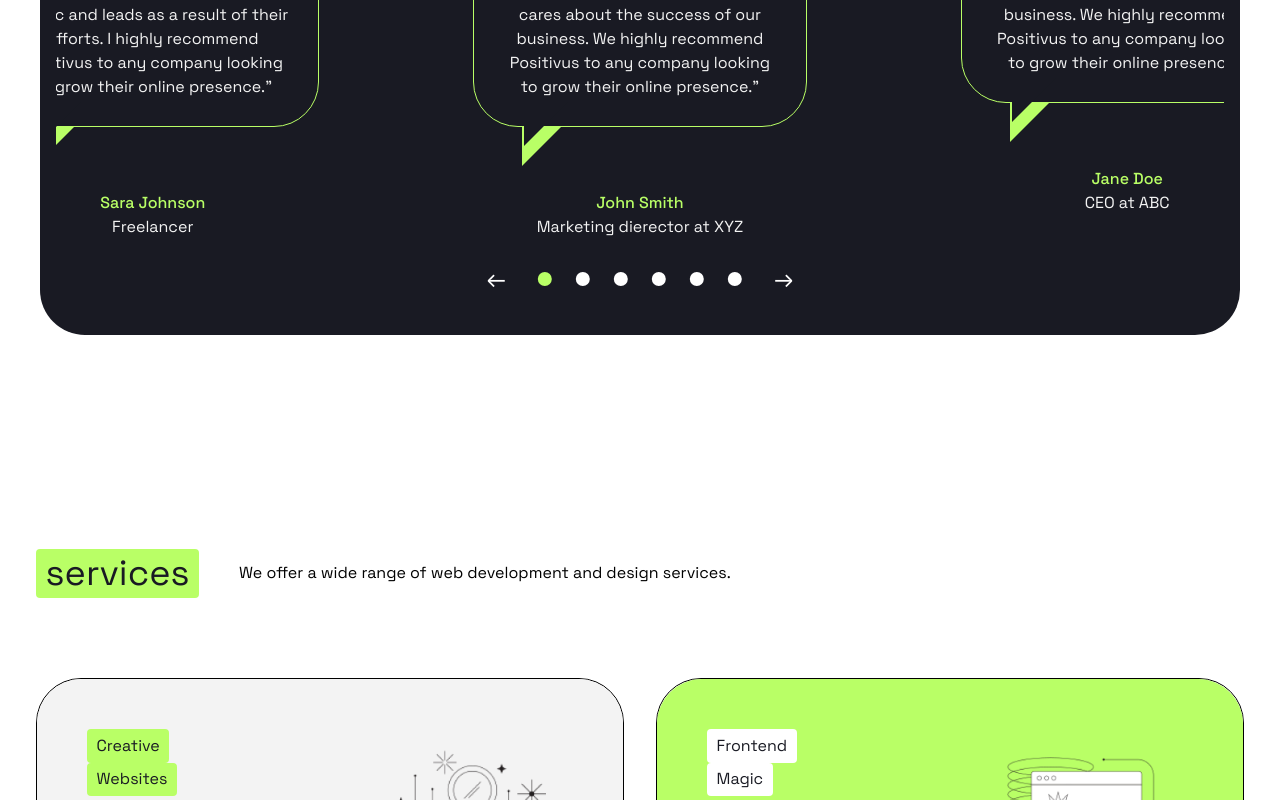
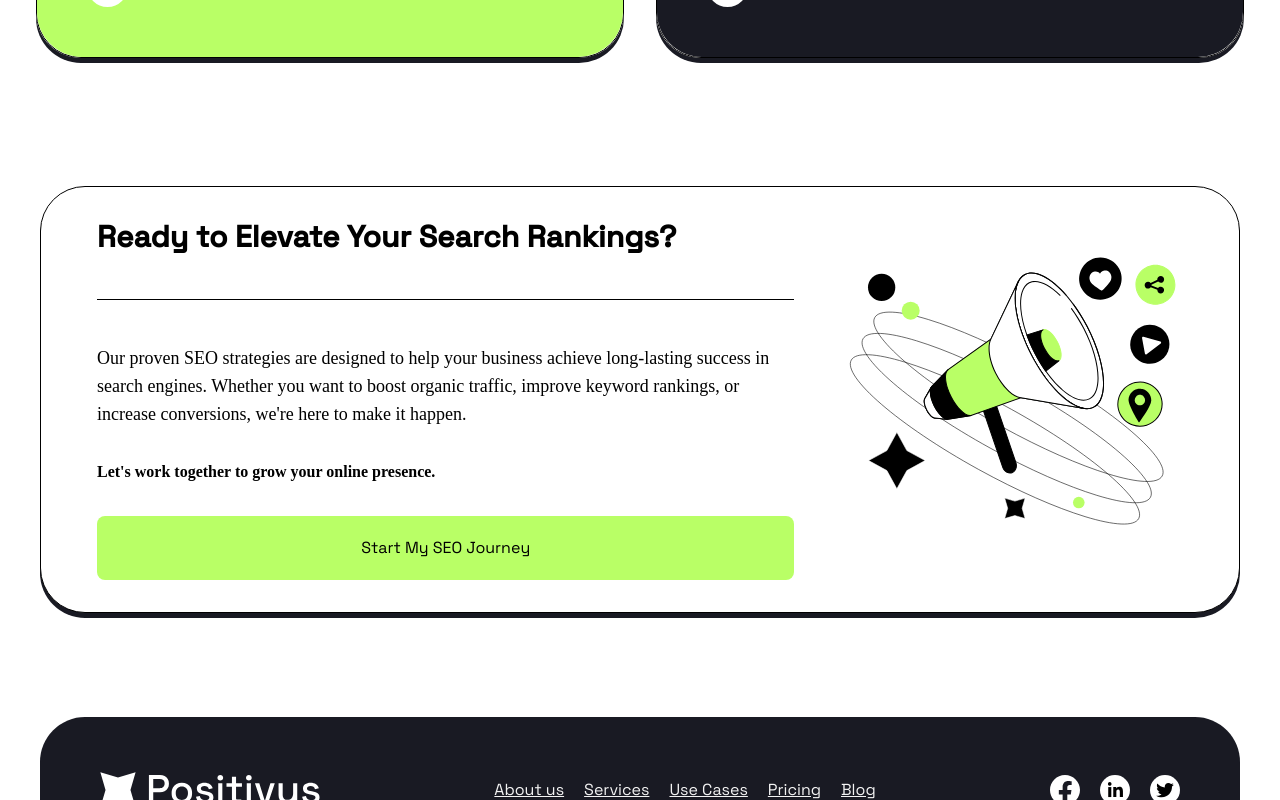
Before and after one commit to HasanAkhonda/positivus-landing-page, a Next.js app: page /services in a window 1280 px wide. Shown: the part 2660-3460 px from the top of the page. Built offline with nearby package versions, Linux system fonts and the light colour scheme.

Commit message:
last section remaining

```diff
--- a/app/services/page.tsx
+++ b/app/services/page.tsx
@@ -6,6 +6,8 @@ import ServiceHero from '@/components/ServiceHero'
 import Services from '@/components/Services'
 import Testimonials from '@/components/Testimonials'
 import CaseStudies from '@/components/CaseStudies'
+import OtherServices from '@/components/OtherServices'
+import ElevateRanking from '@/components/ElevateRanking'
 
 
 const page = () => {
@@ -14,10 +16,8 @@ const page = () => {
             <ServiceHero />
             <SearchOptimization />
             <UseCase/>
-            <CaseStudies />
-            <Testimonials />
-            <Services />
-            <JoinTeam />
+             <OtherServices />
+            <ElevateRanking/>
 
         </div>
     )
--- /dev/null
+++ b/components/ElevateRanking.tsx
@@ -0,0 +1,46 @@
+import React from 'react'
+import Section from './Section'
+import Image from 'next/image'
+import joinUsImage from '../public/pics/hero.svg'
+const ElevateRanking = () => {
+    return (
+        <div className='  pt-12 pb-12 md:pb-24 container'>
+            <Section>
+                <div className='rounded-[45px] border border-dark shadow-[0px_5px_0px_#191a23] bg-white  text-black overflow-hidden my-2 w-full p-8 sm:px-14 h-auto  flex flex-col-reverse lg:flex-row justify-center  lg:justify-start items-center gap-8 sm:gap-10'>
+
+                    <div className='   w-full flex flex-col gap-8    items-center sm:items-start'>
+                        <h1 className="  text-2xl sm:text-3xl font-bold ">
+                            Ready to Elevate Your Search Rankings?
+                        </h1>
+                        <div className="w-full h-[1px] bg-black my-3 font-['Space_Grotesk']" />
+                        <p className="sm:text-start text-center  text-base sm:text-lg font-normal font-['Space_Grotesk']">
+                            Our proven SEO strategies are designed to help your business achieve long-lasting success in search engines. Whether you want to boost organic traffic, improve keyword rankings, or increase conversions, we're here to make it happen.
+                        </p>
+                        <p className="font-['Space_Grotesk'] font-semibold">Let's work together to grow your online presence.</p>
+                        <button className='justify-start w-full items-center inline-flex'>
+                            <a
+                                href='###'
+                                target='_blank'
+                                rel='noopener noreferrer'
+                                className='w-full btn-tertiary hover:text-white hover:bg-black'
+                            >
+                                Start My SEO Journey
+                            </a>
+                        </button>
+                    </div>
+                    <div className='sm:w-1/2  '>
+                        <Image
+                            src={joinUsImage}
+                            alt={''}
+                            width={700}
+                            height={300}
+                            layout='intrinsic'
+                        />
+                    </div>
+                </div>
+            </Section>
+        </div>
+    )
+}
+
+export default ElevateRanking
--- a/components/Services.tsx
+++ b/components/OtherServices.tsx
@@ -63,16 +63,16 @@ const services = [
   }
 ]
 
-const Services = () => {
+const OtherServices = () => {
   return (
     <section
       id='services'
       className='section container mx-auto px-4 py-16 text-center scroll-mt-32'
     >
       <SectionTitle
-        sectionTitle={'services'}
+        sectionTitle={'Our Other Services'}
         description={
-          ' We offer a wide range of web development and design services.'
+          'At our digital marketing agency, we offer a range of services to help businesses grow and succeed online. These services include:'
         }
       />
 
@@ -89,39 +89,8 @@ const Services = () => {
           />
         ))}
       </div>
-
-      <div className='bg-zinc-100 mt-24 w-full p-8 sm:px-14 h-auto sm:h-[280px] rounded-[45px] inline-flex flex-col sm:flex-row justify-start items-center gap-8 sm:gap-10'>
-        <div className='w-full flex flex-col gap-6 justify-between items-start'>
-          <h1 className="text-black text-2xl sm:text-3xl font-medium font-['Space_Grotesk']">
-            Let’s make things happen
-          </h1>
-          <p className="text-start text-black text-base sm:text-lg font-normal font-['Space_Grotesk']">
-            Contact us today to learn more about how our digital marketing
-            services can help your business grow and succeed online.
-          </p>
-          <button className='justify-start w-full items-center inline-flex'>
-            <a
-              href='###'
-              target='_blank'
-              rel='noopener noreferrer'
-              className='w-full btn-primary'
-            >
-              Get your free proposal
-            </a>
-          </button>
-        </div>
-        <div className='hidden lg:block'>
-          <Image
-            src={'/pics/proposal-pic.png'}
-            alt={''}
-            width={1200}
-            height={300}
-            layout='intrinsic'
-          />
-        </div>
-      </div>
     </section>
   )
 }
 
-export default Services
+export default OtherServices
```
